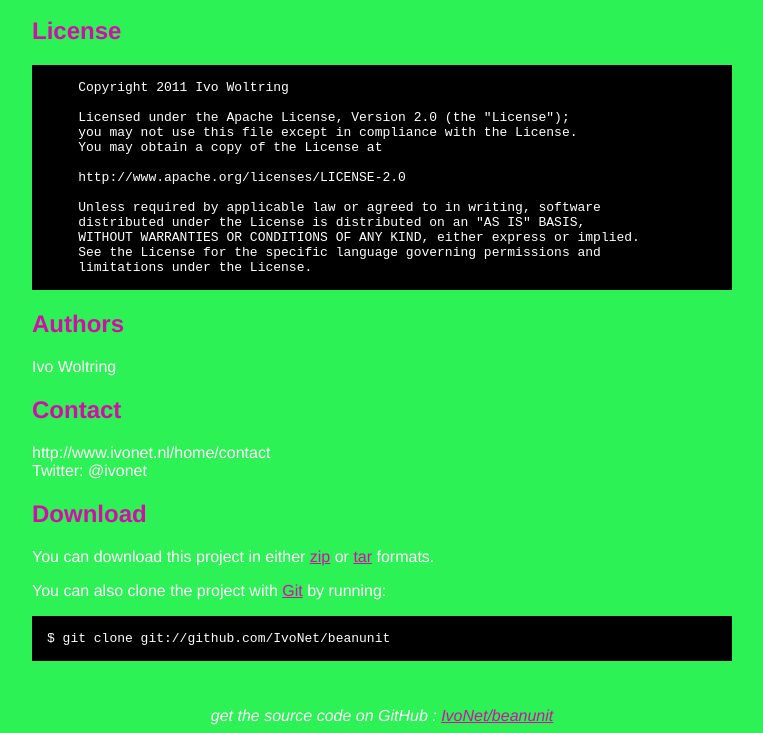
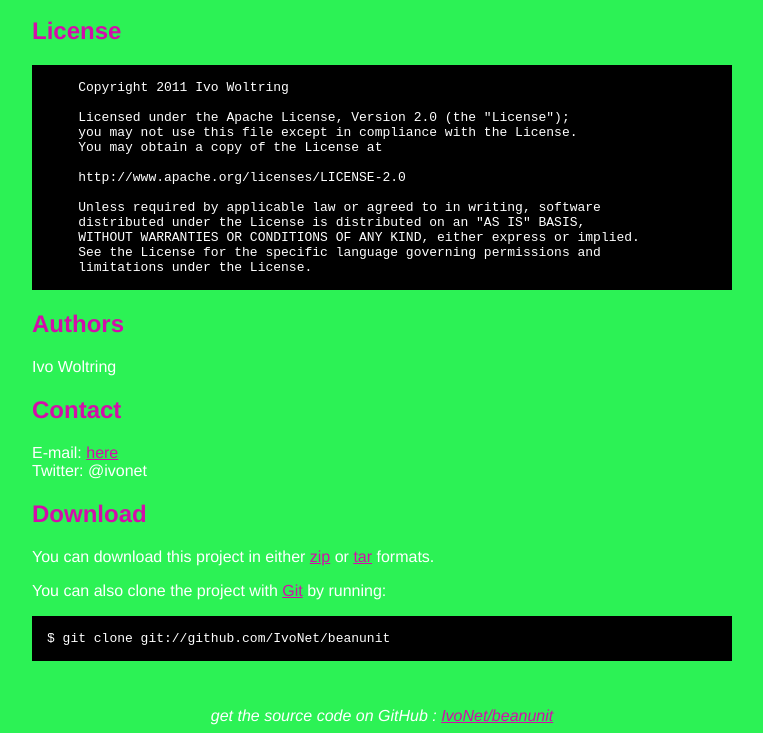
Before and after one commit to IvoNet/beanunit, a plain HTML site: page index.html in a window 1280 px wide. Shown: the part 620-1353 px from the top of the page, without its empty margins (258-1021 px from the left). Drawn offline with Linux system fonts and the light colour scheme.

Commit message:
Updated project html file on contact info

```diff
--- a/index.html
+++ b/index.html
@@ -146,7 +146,7 @@
 
     <h2>Contact</h2>
 
-    <p>http://www.ivonet.nl/home/contact
+    <p>E-mail: <a href="http://www.ivonet.nl/home/contact">here</a>
         <br/>Twitter: @ivonet
         <br/></p>
 
```
